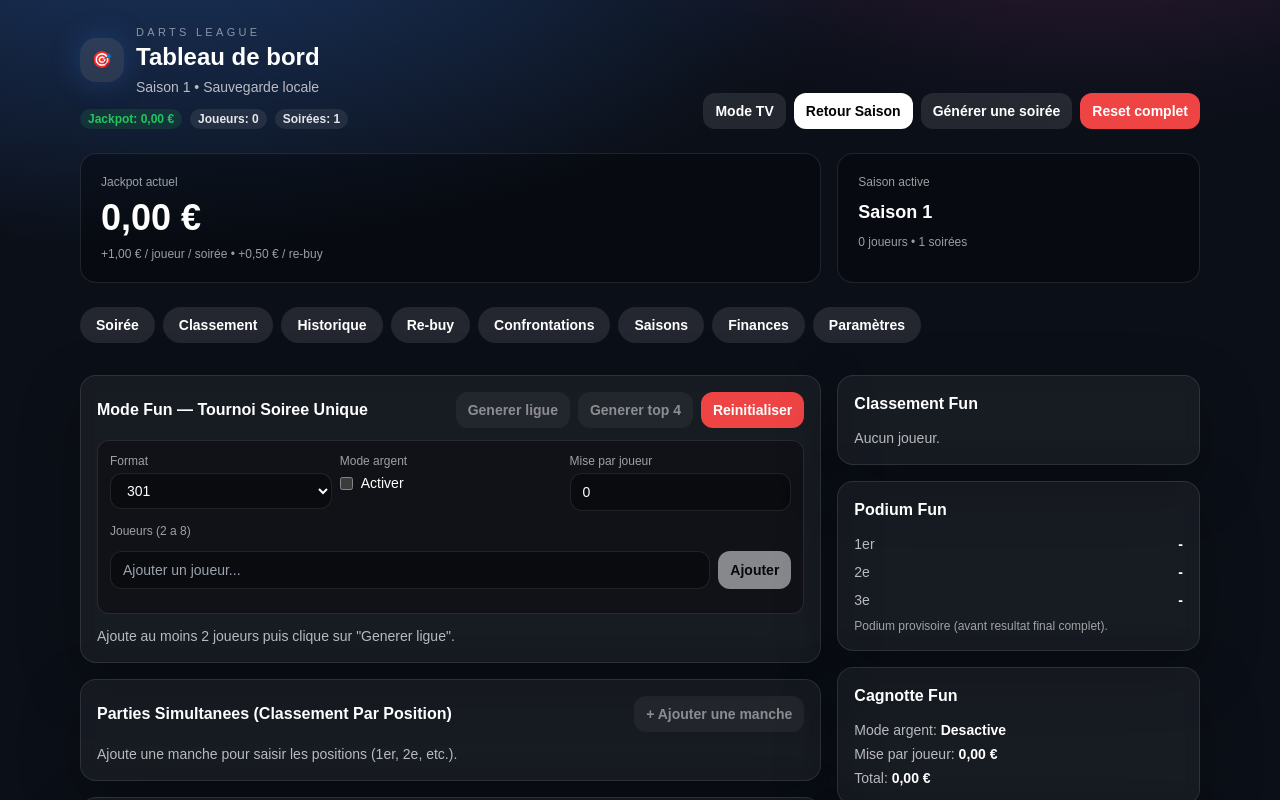
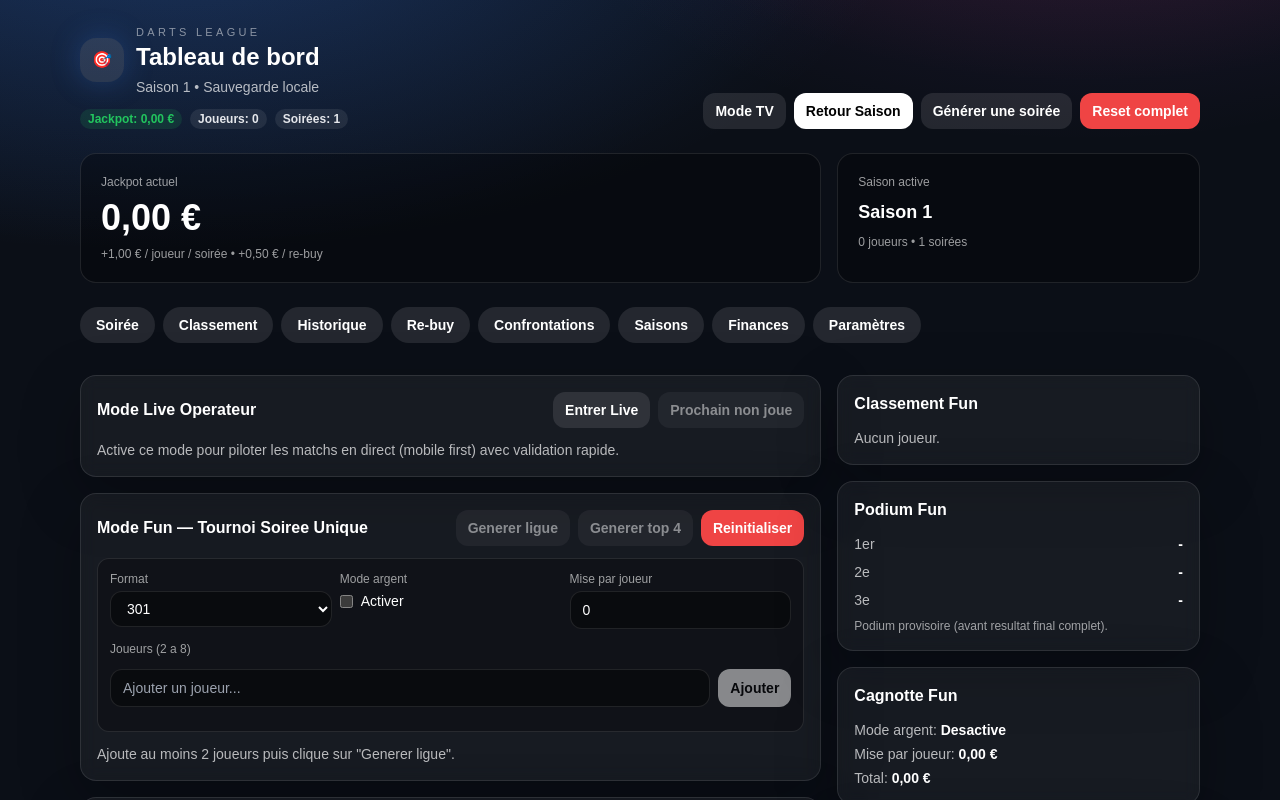
Before and after one commit to RaZ0R667/darts-league-vierge, a React (Vite) app: page / in a window 1280 px wide. Both pictures are taken after a click on the button "Mode Fun". Shown: the top 800 px of the page. Built offline with nearby package versions, Linux system fonts and the light colour scheme.

Commit message:
Add live operator mode in Fun tab

```diff
--- a/src/App.tsx
+++ b/src/App.tsx
@@ -816,6 +816,8 @@ export default function App() {
   const [newSeasonName, setNewSeasonName] = useState("");
   const [copyPlayersForNewSeason, setCopyPlayersForNewSeason] = useState(true);
   const [funPlayerInput, setFunPlayerInput] = useState("");
+  const [funLiveEnabled, setFunLiveEnabled] = useState(false);
+  const [funLiveIndex, setFunLiveIndex] = useState(0);
   const currentSeasons: Season[] = state.seasons;
   const [selectedSoireeNumber, setSelectedSoireeNumber] = useState<number>(() => {
     const max = Math.max(...currentSeasons[0].soirees.map((s: Soiree) => s.number));
@@ -973,6 +975,26 @@ export default function App() {
     if (!state.funMode.moneyEnabled) return 0;
     return state.funMode.players.length * state.funMode.moneyPerPlayer;
   }, [state.funMode.moneyEnabled, state.funMode.players.length, state.funMode.moneyPerPlayer]);
+
+  const funLiveMatches = useMemo(() => {
+    const pool = state.funMode.matches
+      .slice()
+      .sort((a, b) => a.order - b.order)
+      .map((m) => ({ ...m, _src: "POOL" as const }));
+    const finals = state.funMode.finals
+      .slice()
+      .sort((a, b) => a.order - b.order)
+      .map((m) => ({ ...m, _src: "FINAL" as const }));
+    return [...pool, ...finals];
+  }, [state.funMode.matches, state.funMode.finals]);
+
+  const currentLiveMatch = funLiveMatches[funLiveIndex];
+
+  useEffect(() => {
+    if (funLiveIndex > Math.max(0, funLiveMatches.length - 1)) {
+      setFunLiveIndex(Math.max(0, funLiveMatches.length - 1));
+    }
+  }, [funLiveIndex, funLiveMatches.length]);
 
   const tvTabs: Array<"SOIREE" | "CLASSEMENT" | "H2H"> = ["SOIREE", "CLASSEMENT", "H2H"];
   const tvLabels: Record<string, string> = {
@@ -1141,6 +1163,20 @@ export default function App() {
       });
       return { ...fun, positionRounds };
     });
+  }
+
+  function setLiveWinner(matchId: string, source: "POOL" | "FINAL", winner: string) {
+    if (source === "POOL") {
+      setFunMatchWinner(matchId, winner);
+    } else {
+      setFunFinalWinner(matchId, winner);
+    }
+  }
+
+  function goToNextPendingLiveMatch() {
+    if (!funLiveMatches.length) return;
+    const idx = funLiveMatches.findIndex((m) => !normName(m.winner) && m.a && m.b);
+    if (idx >= 0) setFunLiveIndex(idx);
   }
 
   function updateFinancePayment(player: string, paid: boolean) {
@@ -2892,6 +2928,82 @@ export default function App() {
         {tab === "FUN" && (
           <div className="grid grid-cols-1 gap-4 lg:grid-cols-3">
             <div className="lg:col-span-2 space-y-4">
+              <Section
+                title="Mode Live Operateur"
+                right={
+                  <div className="flex flex-wrap gap-2">
+                    <Button variant={funLiveEnabled ? "primary" : "ghost"} onClick={() => setFunLiveEnabled((v) => !v)}>
+                      {funLiveEnabled ? "Quitter Live" : "Entrer Live"}
+                    </Button>
+                    <Button variant="ghost" onClick={() => goToNextPendingLiveMatch()} disabled={!funLiveMatches.length}>
+                      Prochain non joue
+                    </Button>
+                  </div>
+                }
+              >
+                {!funLiveEnabled ? (
+                  <div className="text-sm text-white/70">
+                    Active ce mode pour piloter les matchs en direct (mobile first) avec validation rapide.
+                  </div>
+                ) : !currentLiveMatch ? (
+                  <div className="text-sm text-white/70">Aucun match disponible.</div>
+                ) : (
+                  <div className="space-y-3">
+                    <div className="rounded-xl border border-white/10 bg-black/30 p-4">
+                      <div className="flex items-center justify-between text-xs text-white/60">
+                        <span>
+                          Match {funLiveIndex + 1} / {funLiveMatches.length}
+                        </span>
+                        <Pill>{currentLiveMatch.phase}</Pill>
+                      </div>
+                      <div className="mt-3 grid grid-cols-1 gap-2 sm:grid-cols-2">
+                        <button
+                          className={`rounded-xl border px-3 py-3 text-left ${
+                            normName(currentLiveMatch.winner) === currentLiveMatch.a
+                              ? "border-emerald-400 bg-emerald-500/15"
+                              : "border-white/10 bg-black/20 hover:bg-black/35"
+                          }`}
+                          onClick={() => setLiveWinner(currentLiveMatch.id, currentLiveMatch._src, currentLiveMatch.a)}
+                          disabled={!currentLiveMatch.a}
+                        >
+                          <div className="text-xs text-white/60">Vainqueur A</div>
+                          <div className="font-semibold">{currentLiveMatch.a || "-"}</div>
+                        </button>
+                        <button
+                          className={`rounded-xl border px-3 py-3 text-left ${
+                            normName(currentLiveMatch.winner) === currentLiveMatch.b
+                              ? "border-emerald-400 bg-emerald-500/15"
+                              : "border-white/10 bg-black/20 hover:bg-black/35"
+                          }`}
+                          onClick={() => setLiveWinner(currentLiveMatch.id, currentLiveMatch._src, currentLiveMatch.b)}
+                          disabled={!currentLiveMatch.b}
+                        >
+                          <div className="text-xs text-white/60">Vainqueur B</div>
+                          <div className="font-semibold">{currentLiveMatch.b || "-"}</div>
+                        </button>
+                      </div>
+                      <div className="mt-3 flex flex-wrap gap-2">
+                        <Button variant="ghost" onClick={() => setLiveWinner(currentLiveMatch.id, currentLiveMatch._src, "")}>
+                          Effacer resultat
+                        </Button>
+                      </div>
+                    </div>
+                    <div className="flex flex-wrap gap-2">
+                      <Button variant="ghost" onClick={() => setFunLiveIndex((i) => Math.max(0, i - 1))} disabled={funLiveIndex <= 0}>
+                        Match precedent
+                      </Button>
+                      <Button
+                        variant="ghost"
+                        onClick={() => setFunLiveIndex((i) => Math.min(funLiveMatches.length - 1, i + 1))}
+                        disabled={funLiveIndex >= funLiveMatches.length - 1}
+                      >
+                        Match suivant
+                      </Button>
+                    </div>
+                  </div>
+                )}
+              </Section>
+
               <Section
                 title="Mode Fun — Tournoi Soiree Unique"
                 right={
```
